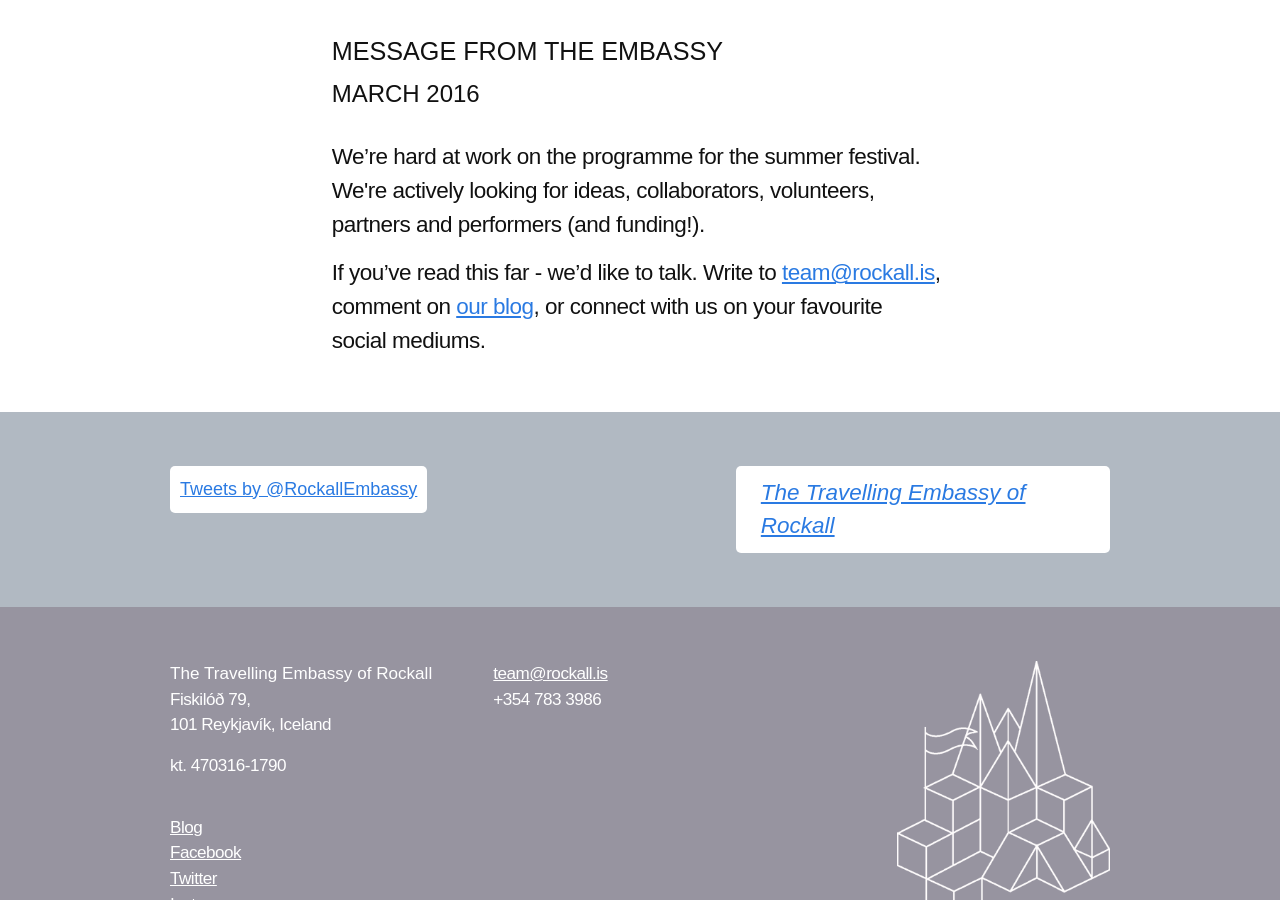
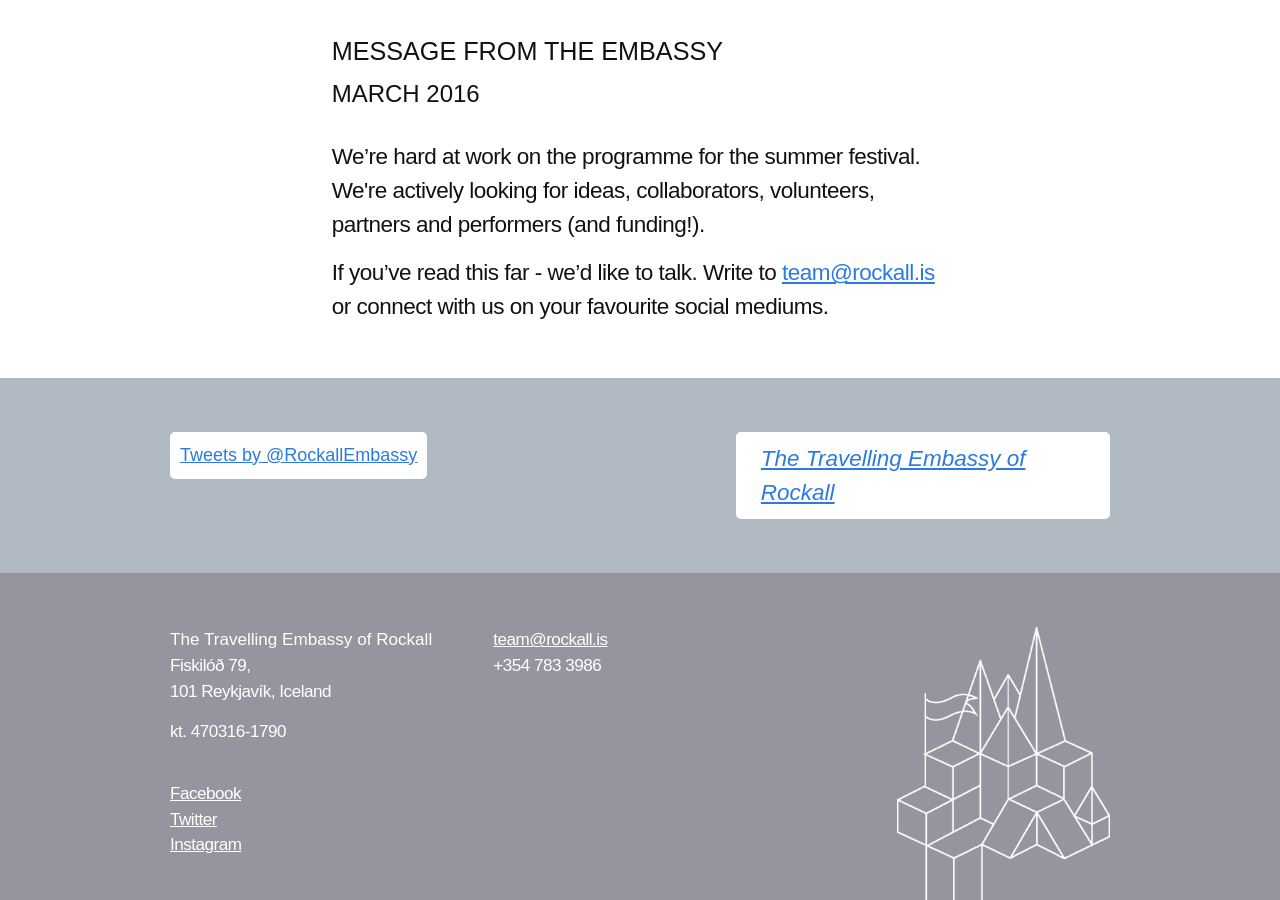
Before and after one commit to rockall-festival/rockall-festival.github.io, a Jekyll site: the page built from index.html, in a window 1280 px wide and 900 px high, scrolled down 2977 px. Built offline with Jekyll 4.4.1, drawn with Linux system fonts in a browser that asks for light colours; comment, search, counter and statistics services are not loaded.

Commit message:
Remove links to blog
Signed-off-by: Peter Hartree <web@peterhartree.co.uk>

```diff
--- a/index.html
+++ b/index.html
@@ -221,7 +221,7 @@ layout: home
       <div class="col-sm-10 col-sm-offset-1 col-md-8 col-md-offset-2">
         <p>We’re hard at work on the programme for the summer festival. We're actively looking for ideas, collaborators, volunteers, partners and performers (and funding!).</p>
 
-        <p>If you’ve read this far - we’d like to talk. Write to <a href="mailto:team@rockall.is">team@rockall.is</a>, comment on <a href="http://blog.rockall.is">our blog</a>, or connect with us on your favourite social&nbsp;mediums.</p>
+        <p>If you’ve read this far - we’d like to talk. Write to <a href="mailto:team@rockall.is">team@rockall.is</a> or connect with us on your favourite social&nbsp;mediums.</p>
       </div>
     </div>
   </div>
@@ -262,7 +262,6 @@ layout: home
         <p>kt. 470316-1790</p>
 
         <p class="margin-top-large">
-        <a href="http://blog.rockall.is/" target="_blank">Blog</a><br>
         <a href="https://www.facebook.com/RockallEmbassy/" target="_blank">Facebook</a><br>
         <a href="https://twitter.com/RockallEmbassy/" target="_blank">Twitter</a><br>
         <a href="https://www.instagram.com/RockallEmbassy/" target="_blank">Instagram</a></p>
--- a/story.html
+++ b/story.html
@@ -203,7 +203,6 @@ permalink: /story/
         <p>kt. 470316-1790</p>
 
         <p class="margin-top-large">
-        <a href="http://blog.rockall.is/" target="_blank">Blog</a><br>
         <a href="https://www.facebook.com/RockallEmbassy/" target="_blank">Facebook</a><br>
         <a href="https://twitter.com/RockallEmbassy/" target="_blank">Twitter</a><br>
         <a href="https://www.instagram.com/RockallEmbassy/" target="_blank">Instagram</a></p>
```
